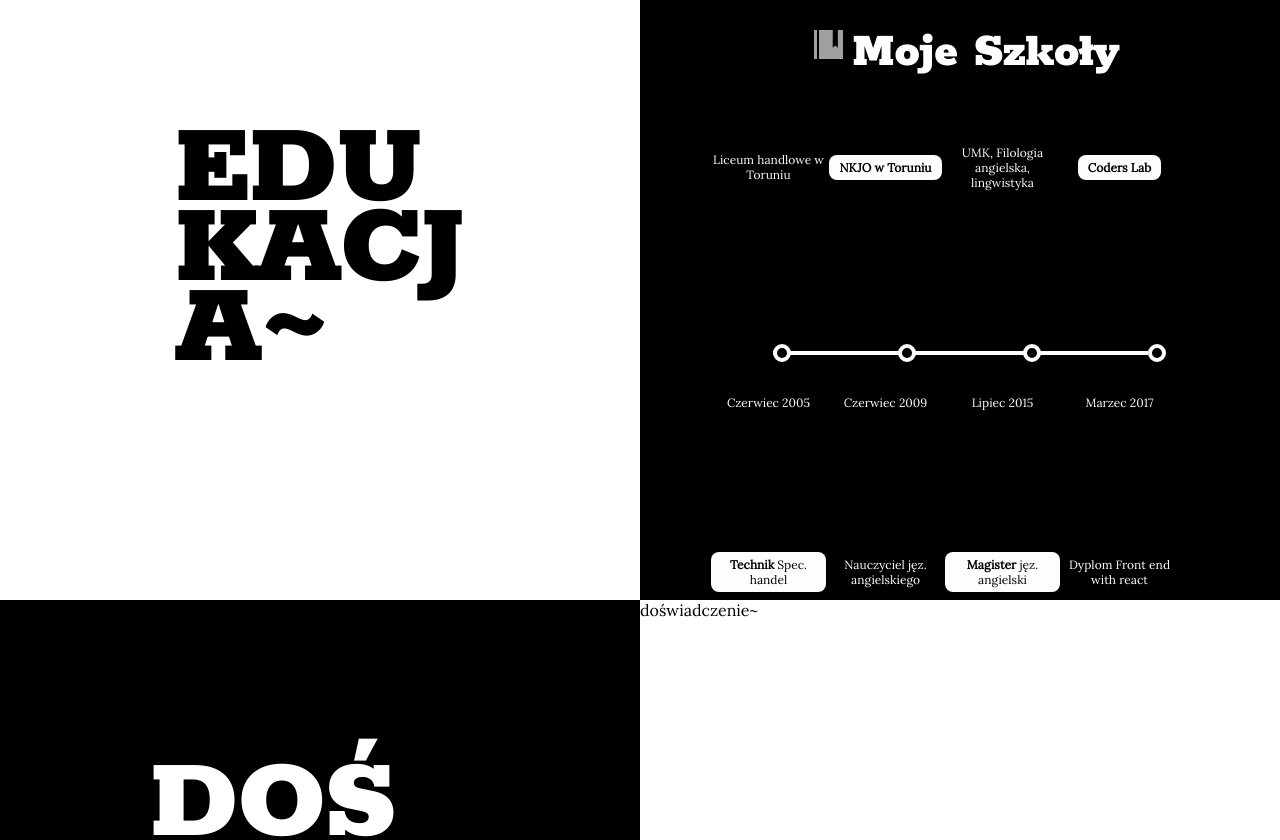
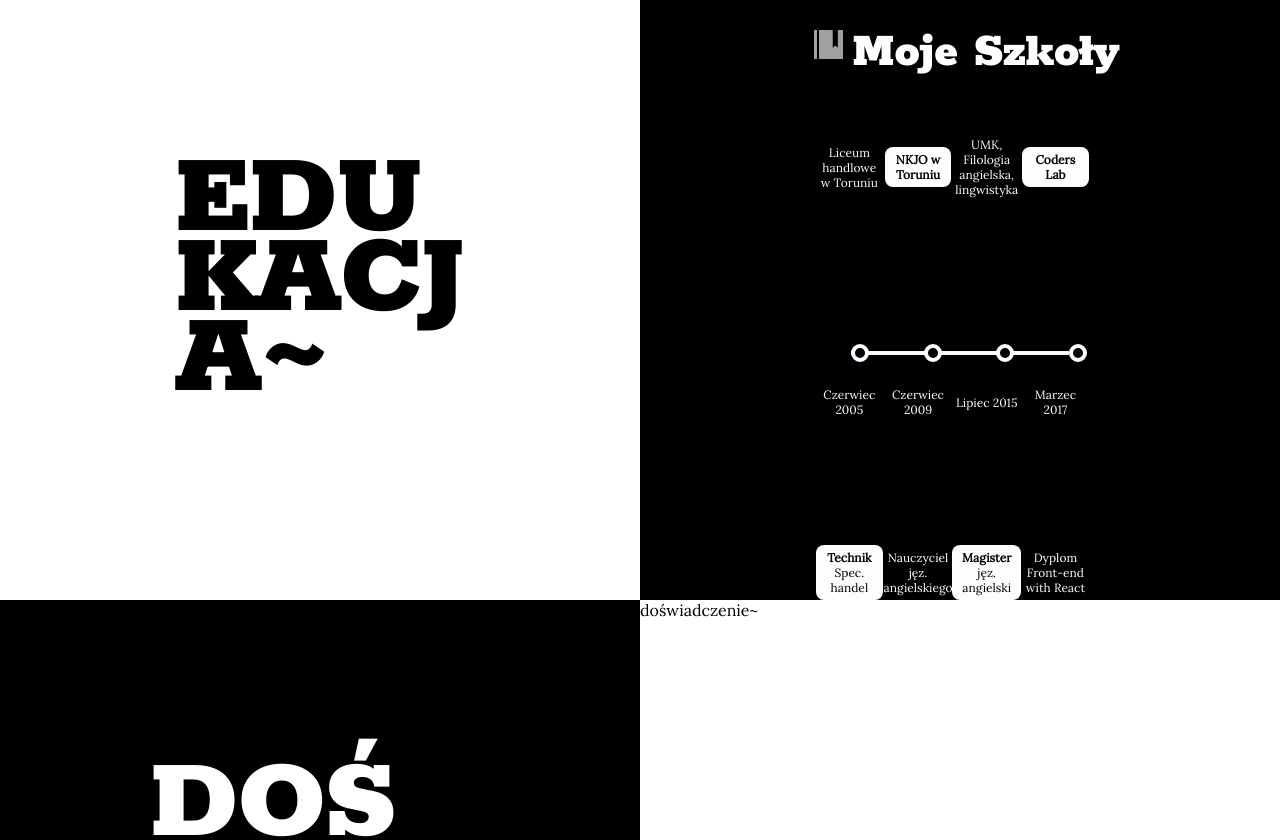
Before and after one commit to pawellicznerski/cv_pawel, a React (Create React App) app: page / in a window 1280 px wide. Shown: the part 1960-2800 px from the top of the page. Built offline with nearby package versions, Linux system fonts and the light colour scheme.

Commit message:
adding section text style6

```diff
--- a/src/App.css
+++ b/src/App.css
@@ -11,7 +11,6 @@
         height: 50vw; } }
   .header__pic {
     background-color: #000005;
-    background-image: url("./components/cv-page/header/pic.jpg");
     background-repeat: no-repeat;
     background-size: cover;
     background-position: center; }
@@ -319,10 +318,6 @@
   @media (min-width: 600px) {
     .education__education-progress-bar {
       min-height: 50vw; } }
-  @media (min-width: 1000px) {
-    .education__education-progress-bar {
-      width: 500px;
-      margin: 0; } }
   .education__education-progress-bar__el {
     list-style-type: none;
     position: relative;
--- a/src/components/cv-page/header/_header.scss
+++ b/src/components/cv-page/header/_header.scss
@@ -16,7 +16,7 @@
   }
   &__pic{
     background-color: $color__primary_black;
-    background-image: url("./components/cv-page/header/pic.jpg");
+    // background-image: url("./components/cv-page/header/pic.jpg");
     background-repeat: no-repeat;
     background-size: cover;
     background-position: center;
--- a/src/components/cv-page/header/header.js
+++ b/src/components/cv-page/header/header.js
@@ -5,8 +5,11 @@ export class Header extends Component {
   render() {
     return (
       <div className="header">
+
         <div  className="header__el header__pic"></div>
+
         <div  className="header__el header__about-me">
+
           <div className="header__about-me__me">
             <h2 className="header__about-me__me_name">Paweł Licznerski</h2>
             <span className="header__about-me__me_profession">Front-End Developer</span>
@@ -33,6 +36,7 @@ export class Header extends Component {
 
           <span className="header__about-me__welcome-text">Zapraszam do obejrzenia mojego CV i portfolio</span>
         </div>
+
       </div>
     );
   }
--- a/src/components/cv-page/main/competence/competence.js
+++ b/src/components/cv-page/main/competence/competence.js
@@ -19,7 +19,7 @@ export class Competence extends Component {
       <div className="competence">
 
         <div className="competence__el competence__text">
-          <p className="competence__el competence__text_break">potrafię~</p>
+          <p className="competence__text_break">potrafię~</p>
         </div>
 
         <div className="competence__el competence__content">
--- a/src/components/cv-page/main/education/__education__education-progress-bar/_education__education-progress-bar.scss
+++ b/src/components/cv-page/main/education/__education__education-progress-bar/_education__education-progress-bar.scss
@@ -14,10 +14,10 @@
   @include mobile{
     min-height: 50vw;
   };
-  @include laptop{
-    width:500px;
-    margin: 0;
-  };
+  // @include laptop{
+  //   width:500px;
+  //   margin: 0;
+  // };
   &__el{
     // border: 1px solid red;
     list-style-type: none;
--- a/src/components/cv-page/main/education/__education__education-progress-bar/education__education-progress-bar.js
+++ b/src/components/cv-page/main/education/__education__education-progress-bar/education__education-progress-bar.js
@@ -48,7 +48,7 @@ class EducationProgressBar extends Component {
           <p className="education__education-progress-bar__el__item__text_color-background"><span className="education__education-progress-bar__el__item__text_color-background_strong">Magister</span> jęz. angielski</p>
         </li>
         <li className="education__education-progress-bar__el__item">
-          <p className="education__education-progress-bar__el__item__text">Dyplom Front end with react</p>
+          <p className="education__education-progress-bar__el__item__text">Dyplom Front-end with React</p>
         </li>
       </ul>
 
--- a/src/components/cv-page/main/education/education.js
+++ b/src/components/cv-page/main/education/education.js
@@ -7,7 +7,7 @@ export class Education extends Component {
     return (
       <div className="education">
         <div className="education__el education__text">
-          <p className="education__el education__text_break">edukacja~</p>
+          <p className="education__text_break">edukacja~</p>
         </div>
         <div className="education__el ">
           <div className="education__content">
```
